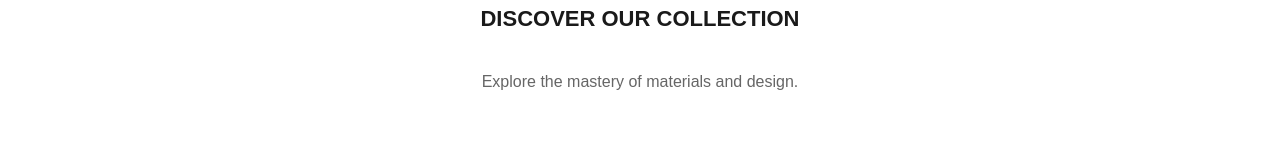
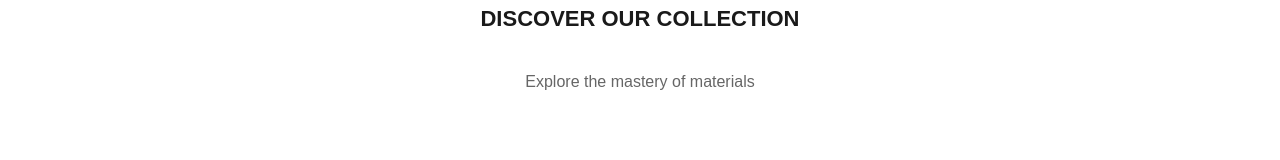
Before and after one commit to D8385/watch-store-aws, a plain HTML site: page Collection.html in a window 1280 px wide. Shown: the part 138-298 px from the top of the page. Drawn offline with nearby package versions, Linux system fonts and the light colour scheme.

Commit message:
Updated Project File

```diff
--- a/Collection.html
+++ b/Collection.html
@@ -34,7 +34,7 @@
 
 
   <h2 class="page-title collection-page-title">DISCOVER OUR COLLECTION</h2>
-  <p class="collection-subtitle">Explore the mastery of materials and design.</p>
+  <p class="collection-subtitle">Explore the mastery of materials</p>
 
   <section class="product-grid">
 
```
